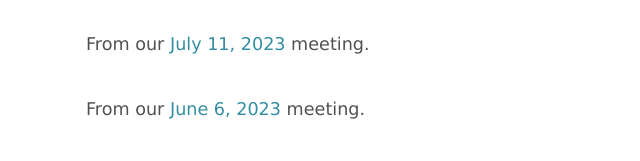
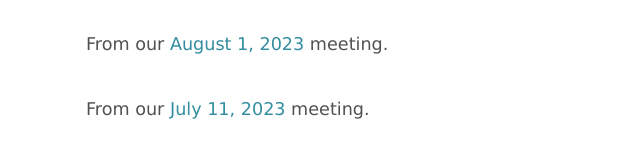
Before and after one commit to daphne56/test-ipug, a plain HTML site: page meetings.html in a window 1280 px wide. Shown: the part 639-800 px from the top of the page, 304-944 px from the left. Drawn offline with Linux system fonts and the light colour scheme.

Commit message:
Add files via upload

```diff
--- a/meetings.html
+++ b/meetings.html
@@ -63,6 +63,11 @@ pageTracker._trackPageview();
 
 
 <p class="topicTitle">Older iPUG Meetings </p>
+
+
+
+<p class="entry">  From our <a  href="/oldermeetings/august-2023.html">August 1, 2023</a> meeting. </p>
+
 
 <p class="entry">  From our <a  href="/oldermeetings/july-2023.html">July 11, 2023</a> meeting. </p>
 
```
